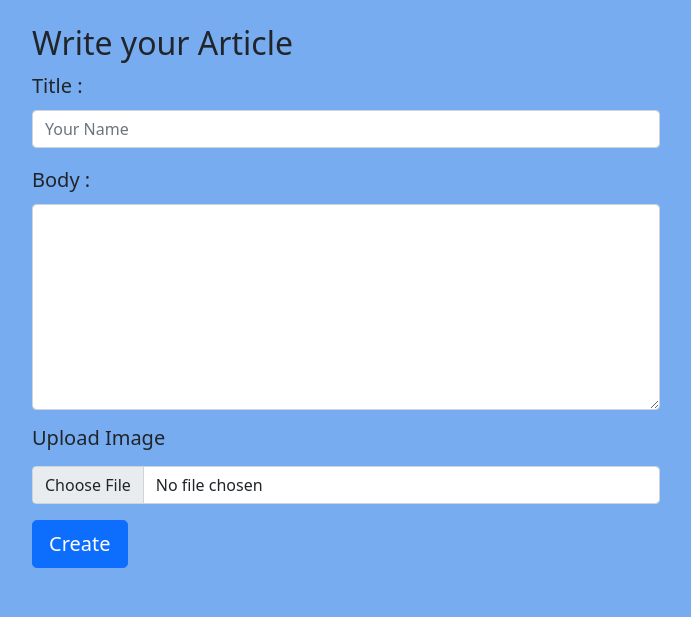
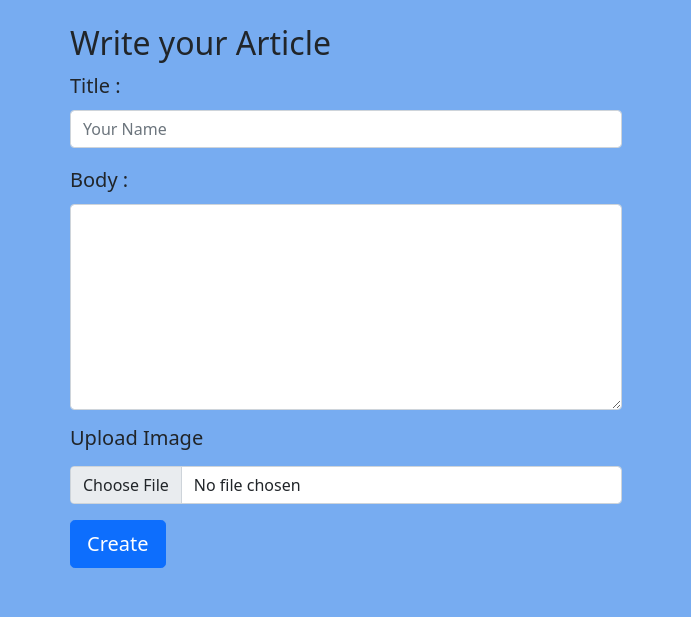
Before and after one commit to harshbalpande55/Blogify, a Django app: template blog/templates/create_article.html in a window 1280 px wide. Shown: the part 77-694 px from the top of the page, without its empty margins (294-985 px from the left). Run offline with Django 3.2, Linux system fonts and the light colour scheme; the template is opened without the code that fills it, so the values that code supplies are empty; parts of the project's set-up code (start-up, migrations or seed data) failed here and were passed over.

Commit message:
Update create_article.html

```diff
--- a/blog/templates/create_article.html
+++ b/blog/templates/create_article.html
@@ -1,7 +1,7 @@
 {% include "base.html" %}
     <div class="row">
-      <div class="col mt-4"></div>
-      <div class="col-6 mt-4">
+      <div class="col mt-4" ></div>
+      <div class="col-lg-6 mt-4" style="padding:0px 50px 50px 50px;">
       <form action="{% url 'app:Add_article' %}" method="post" enctype="multipart/form-data">{% csrf_token %}
           <h2>Write your Article</h2>
         <div class="form-row">
```
